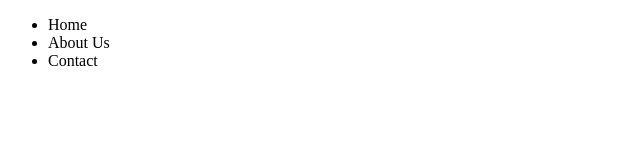
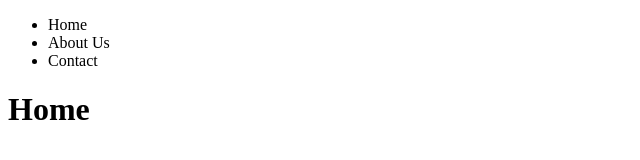
Before and after one commit to moon-forest/practices, a plain HTML site: page index.html in a window 1280 px wide. Shown: the whole page, without its empty margins (0-640 px from the left). Drawn offline with Linux system fonts and the light colour scheme.

Commit message:
New Features.

```diff
--- a/index.html
+++ b/index.html
@@ -3,7 +3,7 @@
 <head>
     <meta charset="UTF-8">
     <meta name="viewport" content="width=device-width, initial-scale=1.0">
-    <title>Document</title>
+    <title>Home</title>
 </head>
 <body>
     <ul>
@@ -11,5 +11,6 @@
         <li>About Us</li>
         <li>Contact</li>
     </ul>
+    <h1>Home</h1>
 </body>
 </html>
```
